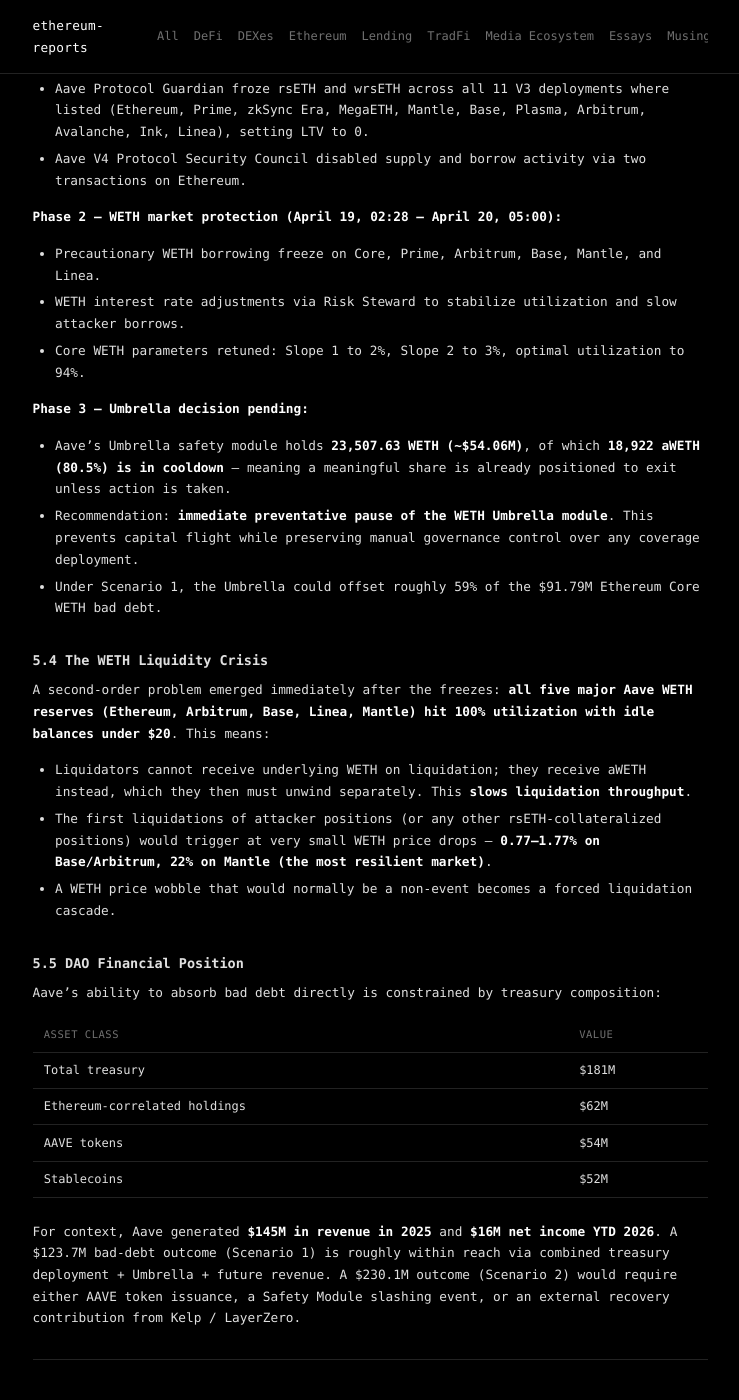
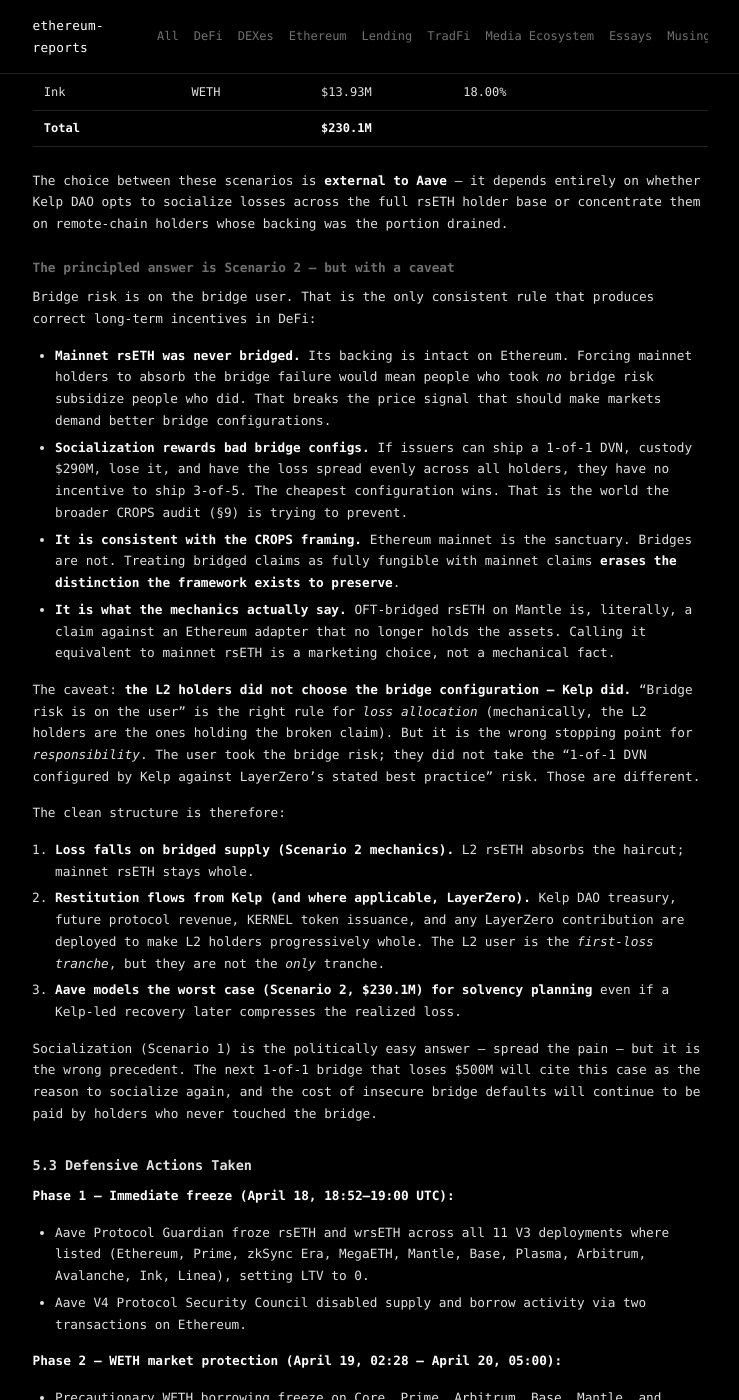
Before and after one commit to 0xapriori/ethereum-reports, a Jekyll site: the page built from defi/rseth-layerzero-aave-incident-april-2026.md, in a window 1280 px wide and 1400 px high, scrolled down 7028 px. Shown: the whole window, without its empty margins (270-1009 px from the left). Built offline with Jekyll 4.4.1, drawn with Linux system fonts in a browser that asks for light colours; some of the changed text lies outside the part shown.

Commit message:
rsETH report §5.2: clarify fact-vs-policy split; argue for Scenario 2
Adds an explicit reading note distinguishing the fixed loss (112,204 rsETH
of missing adapter backing) from the policy choice over who absorbs it.
Mainnet rsETH is a direct claim; L2 rsETH is an OFT bridge claim — these
are not the same thing mechanically even though they trade fungibly.

Adds a principled position: bridge risk should fall on bridge users
(Scenario 2 mechanics), with restitution flowing from Kelp and LayerZero
rather than from mainnet holders who took no bridge risk. Socialization
rewards insecure bridge defaults and erases the mainnet/bridged distinction
the CROPS framework exists to preserve.

Co-Authored-By: Claude Opus 4.7 (1M context) <noreply@anthropic.com>

```diff
--- a/defi/rseth-layerzero-aave-incident-april-2026.md
+++ b/defi/rseth-layerzero-aave-incident-april-2026.md
@@ -165,6 +165,8 @@ The attacker treated Aave V3 as the primary monetization venue. Per Aave's incid
 
 ### 5.2 Bad Debt Scenarios
 
+> **Reading the two numbers correctly.** The loss is a single fixed fact: the bridge adapter is missing **112,204 rsETH** of backing. That number does not change between scenarios. What changes is the **policy choice** about who absorbs that shortfall — and rsETH is fungible by *branding* but not by *mechanics*. Mainnet rsETH is a direct claim on Kelp's Ethereum staking contracts (still fully backed). L2 rsETH is an OFT-bridged claim against the adapter that was drained. So the same 112,204 rsETH shortfall maps to two very different Aave exposures depending on whether Kelp treats all rsETH as mutually backed (Scenario 1) or honors the underlying mechanics (Scenario 2). The "$123.7M vs $230.1M" range is not Aave guessing the loss — it is Aave modeling **two outcomes of a Kelp governance decision that has not yet happened**.
+
 Aave's exposure depends on how Kelp DAO ultimately structures rsETH redemption. The incident report models two scenarios:
 
 **Scenario 1 — Uniform loss socialization (15.12% haircut on all rsETH):**
@@ -189,6 +191,25 @@ Aave's exposure depends on how Kelp DAO ultimately structures rsETH redemption.
 | **Total** | | **$230.1M** | |
 
 The choice between these scenarios is **external to Aave** — it depends entirely on whether Kelp DAO opts to socialize losses across the full rsETH holder base or concentrate them on remote-chain holders whose backing was the portion drained.
+
+#### The principled answer is Scenario 2 — but with a caveat
+
+Bridge risk is on the bridge user. That is the only consistent rule that produces correct long-term incentives in DeFi:
+
+- **Mainnet rsETH was never bridged.** Its backing is intact on Ethereum. Forcing mainnet holders to absorb the bridge failure would mean people who took *no* bridge risk subsidize people who did. That breaks the price signal that should make markets demand better bridge configurations.
+- **Socialization rewards bad bridge configs.** If issuers can ship a 1-of-1 DVN, custody $290M, lose it, and have the loss spread evenly across all holders, they have no incentive to ship 3-of-5. The cheapest configuration wins. That is the world the broader CROPS audit (§9) is trying to prevent.
+- **It is consistent with the CROPS framing.** Ethereum mainnet is the sanctuary. Bridges are not. Treating bridged claims as fully fungible with mainnet claims **erases the distinction the framework exists to preserve**.
+- **It is what the mechanics actually say.** OFT-bridged rsETH on Mantle is, literally, a claim against an Ethereum adapter that no longer holds the assets. Calling it equivalent to mainnet rsETH is a marketing choice, not a mechanical fact.
+
+The caveat: **the L2 holders did not choose the bridge configuration — Kelp did.** "Bridge risk is on the user" is the right rule for *loss allocation* (mechanically, the L2 holders are the ones holding the broken claim). But it is the wrong stopping point for *responsibility*. The user took the bridge risk; they did not take the "1-of-1 DVN configured by Kelp against LayerZero's stated best practice" risk. Those are different.
+
+The clean structure is therefore:
+
+1. **Loss falls on bridged supply (Scenario 2 mechanics).** L2 rsETH absorbs the haircut; mainnet rsETH stays whole.
+2. **Restitution flows from Kelp (and where applicable, LayerZero).** Kelp DAO treasury, future protocol revenue, KERNEL token issuance, and any LayerZero contribution are deployed to make L2 holders progressively whole. The L2 user is the *first-loss tranche*, but they are not the *only* tranche.
+3. **Aave models the worst case (Scenario 2, $230.1M) for solvency planning** even if a Kelp-led recovery later compresses the realized loss.
+
+Socialization (Scenario 1) is the politically easy answer — spread the pain — but it is the wrong precedent. The next 1-of-1 bridge that loses $500M will cite this case as the reason to socialize again, and the cost of insecure bridge defaults will continue to be paid by holders who never touched the bridge.
 
 ### 5.3 Defensive Actions Taken
 
```
